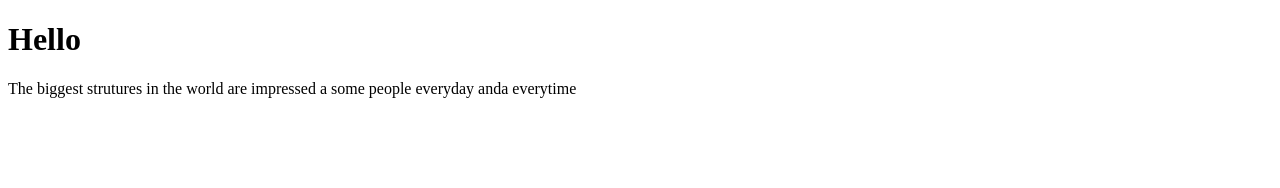
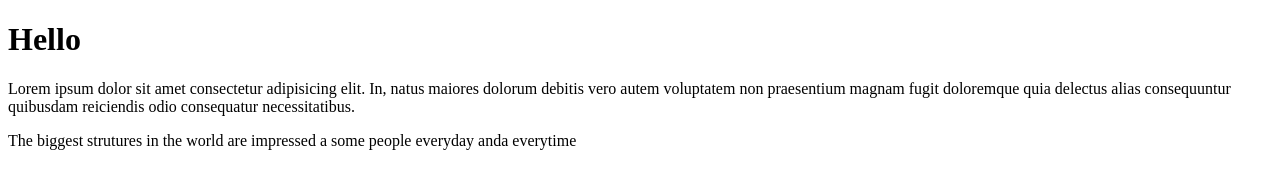
Before and after one commit to rafaelldns/projeto-1, a plain HTML site: page index.html in a window 1280 px wide. Drawn offline with Linux system fonts and the light colour scheme.

Commit message:
Adicionado txt no body

```diff
--- a/index.html
+++ b/index.html
@@ -7,6 +7,7 @@
 </head>
 <body>
     <h1>Hello</h1>
+    <p>Lorem ipsum dolor sit amet consectetur adipisicing elit. In, natus maiores dolorum debitis vero autem voluptatem non praesentium magnam fugit doloremque quia delectus alias consequuntur quibusdam reiciendis odio consequatur necessitatibus.</p>
     <p>The biggest strutures in the world are impressed a some people everyday anda everytime</p>
 </body>
 </html>
```
